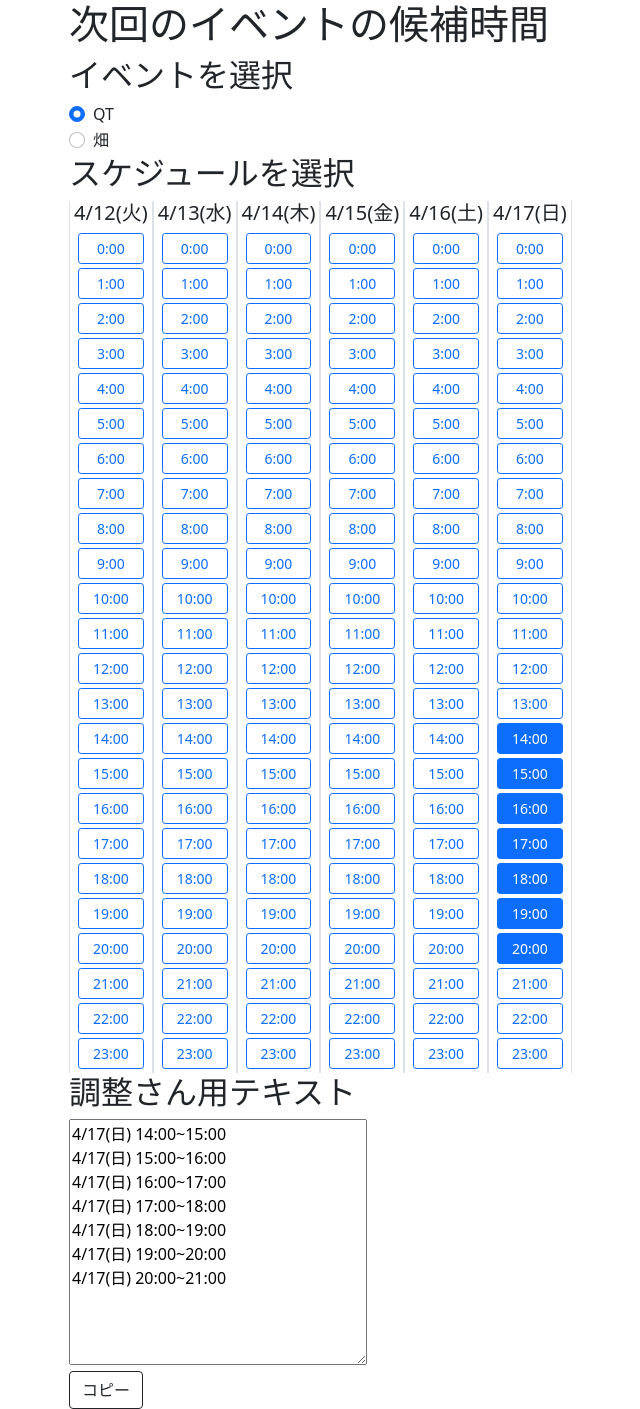
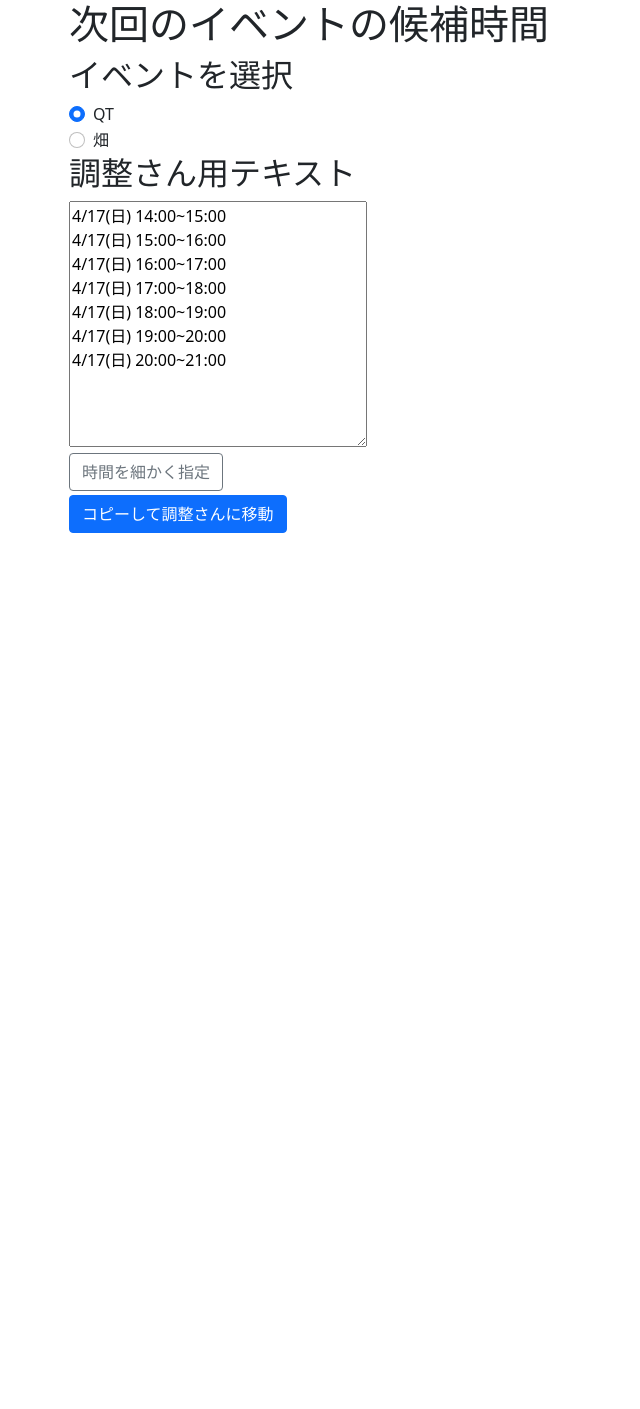
Before and after one commit to chiharakenta/chouseisan_text_generator_react, a React (Create React App) app: page / in a window 1280 px wide. Shown: the whole page, without its empty margins (13-653 px from the left). After the commit the page ends 800 px from the top, so only its background shows below. Built offline with nearby package versions, Linux system fonts and the light colour scheme.

Commit message:
style: "selectSchedule" window change to modal

```diff
--- a/src/App.tsx
+++ b/src/App.tsx
@@ -1,6 +1,6 @@
 import { Component } from 'react';
 import 'bootstrap/dist/css/bootstrap.min.css';
-import { Container, Button, Form } from 'react-bootstrap';
+import { Container, Button, Form, Modal } from 'react-bootstrap';
 
 import { State } from './types/State';
 import { Schedule } from './types/Schedule';
@@ -8,6 +8,7 @@ import { Time } from './types/Time';
 class App extends Component {
   state: State = {
     schedules: [],
+    show: false,
   };
 
   componentWillMount = () => {
@@ -35,12 +36,12 @@ class App extends Component {
     }
     this.setState({
       schedules: schedules,
+      show: this.state.show,
     });
   };
 
   componentDidMount = () => {
     this.setQuietTimeSchedule();
-    this.createScheduleText();
   };
 
   handleChange: React.ChangeEventHandler<HTMLInputElement> = (event) => {
@@ -83,7 +84,6 @@ class App extends Component {
       for (let i: number = 0; i < stateSchedules.length; i++) {
         if (stateSchedules[i].day === eventTimeSchedule.day) {
           dateIndex = i;
-          break;
         }
       }
       eventTimeSchedule.times.forEach((quietTimeTime: number) => {
@@ -100,7 +100,9 @@ class App extends Component {
     });
     this.setState({
       schedules: stateSchedules,
+      show: this.state.show,
     });
+    this.createScheduleText();
   };
 
   selectSchedule: React.MouseEventHandler<HTMLButtonElement> = (event) => {
@@ -114,6 +116,7 @@ class App extends Component {
           schedules[i].times[j].active = !schedules[i].times[j].active;
           this.setState({
             schedules: schedules,
+            show: this.state.show,
           });
           this.createScheduleText();
           return;
@@ -131,6 +134,7 @@ class App extends Component {
     }
     this.setState({
       schedules: schedules,
+      show: this.state.show,
     });
   };
 
@@ -150,15 +154,29 @@ class App extends Component {
     scheduleTextElement.textContent = scheduleText;
   };
 
-  copyScheduleText: React.MouseEventHandler<HTMLButtonElement> = (event) => {
-    const schedule = event.currentTarget.value;
-    (async () => {
-      await navigator.clipboard.writeText(schedule);
-    })();
-    alert(
-      'スケジュールをコピーしました。\n調整さんの「日にち候補」に貼り付けてください。',
-    );
-    window.location.href = 'https://chouseisan.com/#tab2';
+  copyScheduleText: React.MouseEventHandler<HTMLButtonElement> = () => {
+    const scheduleText: string =
+      document.getElementById('scheduleText')!.textContent!;
+    navigator.clipboard.writeText(scheduleText).then(() => {
+      alert(
+        'スケジュールをコピーしました。\n調整さんの「日にち候補」に貼り付けてください。',
+      );
+      window.location.href = 'https://chouseisan.com/#tab2';
+    });
+  };
+
+  handleShow = () => {
+    this.setState({
+      schedules: this.state.schedules,
+      show: true,
+    });
+  };
+
+  handleClose = () => {
+    this.setState({
+      schedules: this.state.schedules,
+      show: false,
+    });
   };
 
   render() {
@@ -192,8 +210,30 @@ class App extends Component {
         </div>
         <div>
           <Container>
-            <h2>スケジュールを選択</h2>
-            <div className="d-flex">
+            <h2>調整さん用テキスト</h2>
+            <textarea id="scheduleText" cols={30} rows={10}></textarea>
+            <div className="mb-1">
+              <Button variant="outline-secondary" onClick={this.handleShow}>
+                時間を細かく指定
+              </Button>
+            </div>
+            <div>
+              <Button
+                variant="primary"
+                id="copy"
+                onClick={this.copyScheduleText.bind(this)}
+              >
+                コピーして調整さんに移動
+              </Button>
+            </div>
+          </Container>
+        </div>
+        <Modal show={this.state.show} onHide={this.handleClose}>
+          <Modal.Header closeButton>
+            <Modal.Title>時間を選択</Modal.Title>
+          </Modal.Header>
+          <Modal.Body>
+            <div className="d-flex overflow-scroll">
               {this.state.schedules?.map((schedule: Schedule) => {
                 return (
                   <div
@@ -224,23 +264,13 @@ class App extends Component {
                 );
               })}
             </div>
-          </Container>
-        </div>
-        <div>
-          <Container>
-            <h2>調整さん用テキスト</h2>
-            <textarea id="scheduleText" cols={30} rows={10}></textarea>
-            <div>
-              <Button
-                variant="outline-dark"
-                id="copy"
-                onClick={this.copyScheduleText.bind(this)}
-              >
-                コピー
-              </Button>
-            </div>
-          </Container>
-        </div>
+          </Modal.Body>
+          <Modal.Footer>
+            <Button variant="primary" onClick={this.handleClose}>
+              保存
+            </Button>
+          </Modal.Footer>
+        </Modal>
       </div>
     );
   }
--- a/src/types/State.ts
+++ b/src/types/State.ts
@@ -1,4 +1,5 @@
 import { Schedule } from './Schedule';
 export interface State {
   schedules: Array<Schedule>;
+  show: boolean;
 }
```
